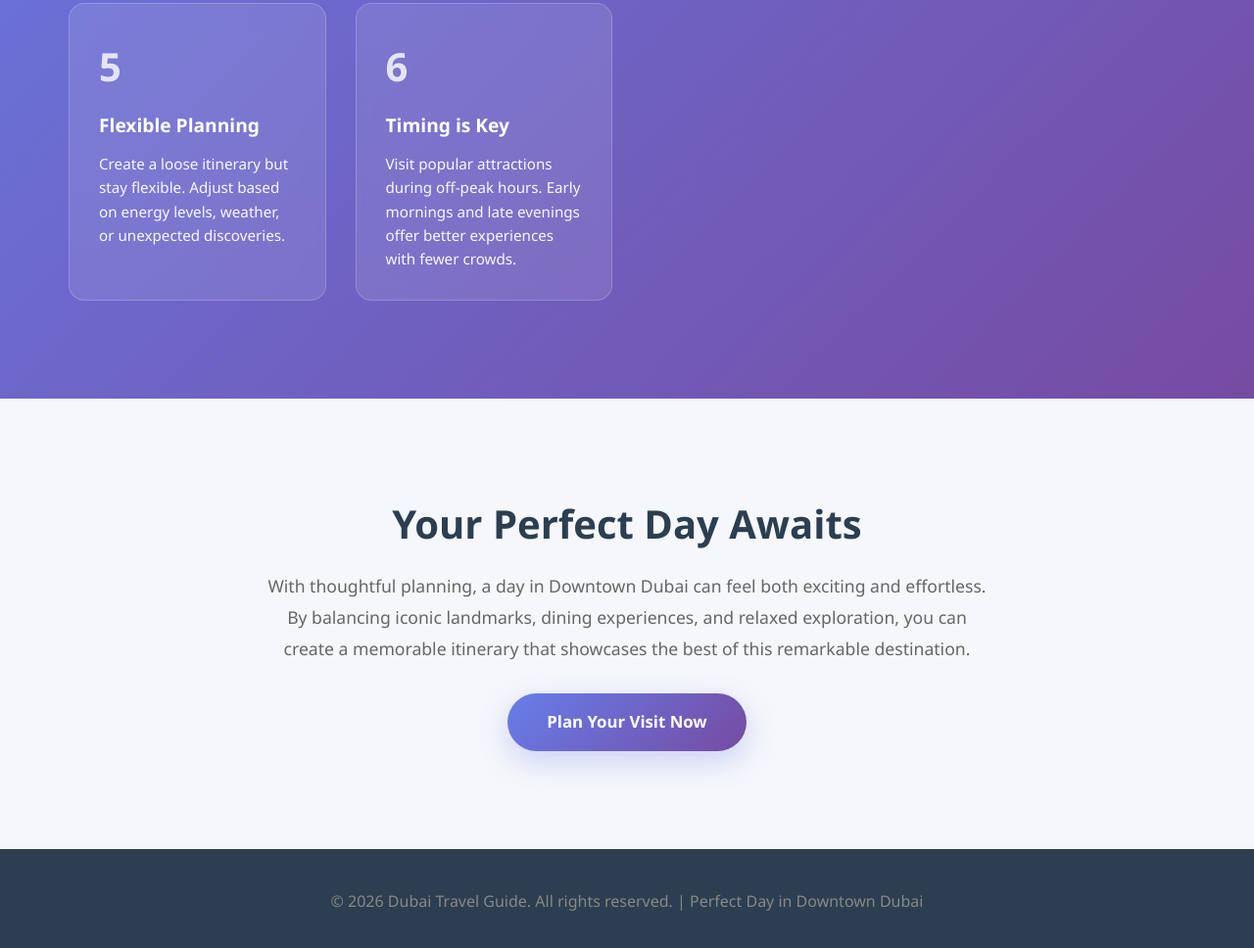
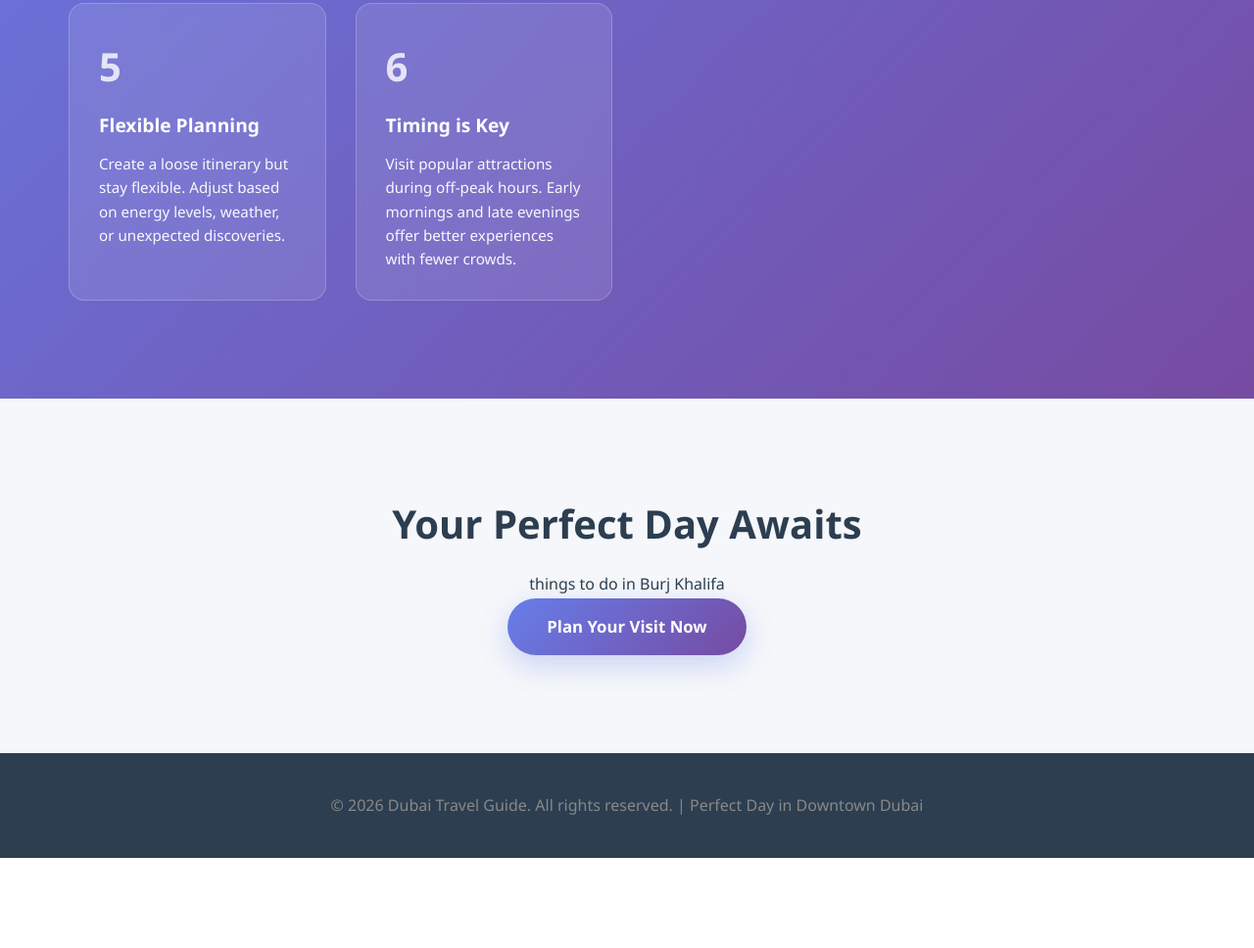
Before and after one commit to pandytech/burjticketcom, a plain HTML site: page index.html in a window 1280 px wide. Shown: the part 4904-5872 px from the top of the page at 98% size. After the commit the page ends 5780 px from the top, so only its background shows below. Drawn offline with Linux system fonts and the light colour scheme.

Commit message:
Update index.html

```diff
--- a/index.html
+++ b/index.html
@@ -649,7 +649,7 @@
     <section class="closing-section">
         <div class="closing-content">
             <h2 class="closing-text">Your Perfect Day Awaits</h2>
-            <p class="closing-desc">With thoughtful planning, a day in Downtown Dubai can feel both exciting and effortless. By balancing iconic landmarks, dining experiences, and relaxed exploration, you can create a memorable itinerary that showcases the best of this remarkable destination.</p>
+            <p class="With thoughtful planning, a day in Downtown Dubai can feel both exciting and effortless. By balancing iconic landmarks, dining experiences, and relaxed exploration, you can create a memorable itinerary that showcases the best of this remarkable destination, especially when exploring <a href="https://songtr.ee/artist/12994519/things-to-do-in-Burj-Khalifa">things to do in Burj Khalifa</a></p>
             <a href="https://burjticket.com/" class="cta-button">Plan Your Visit Now</a>
         </div>
     </section>
```
